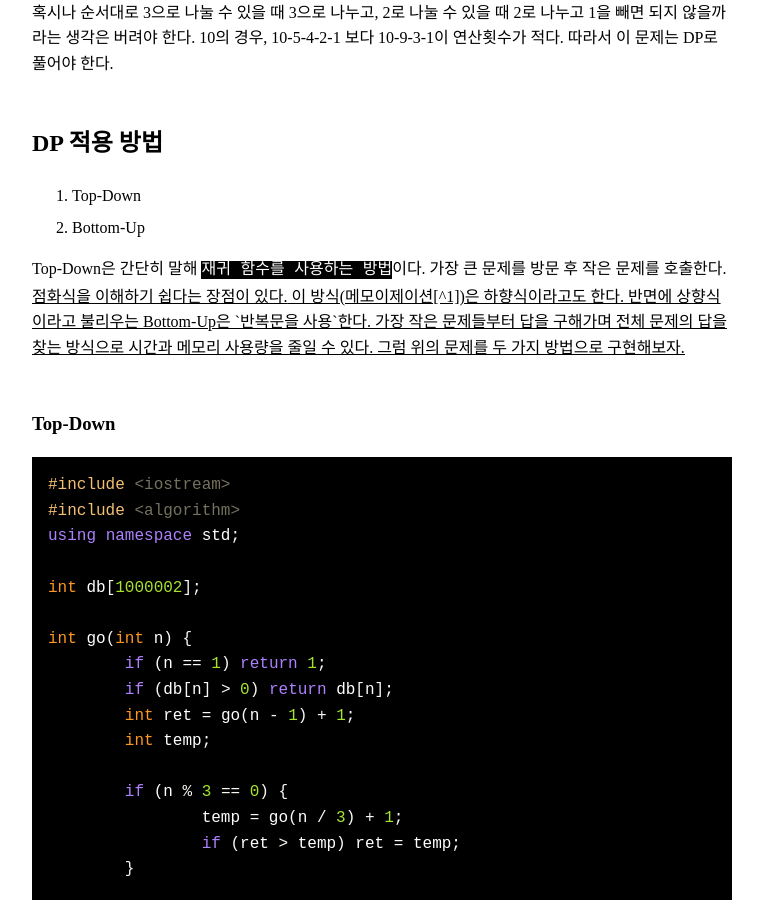
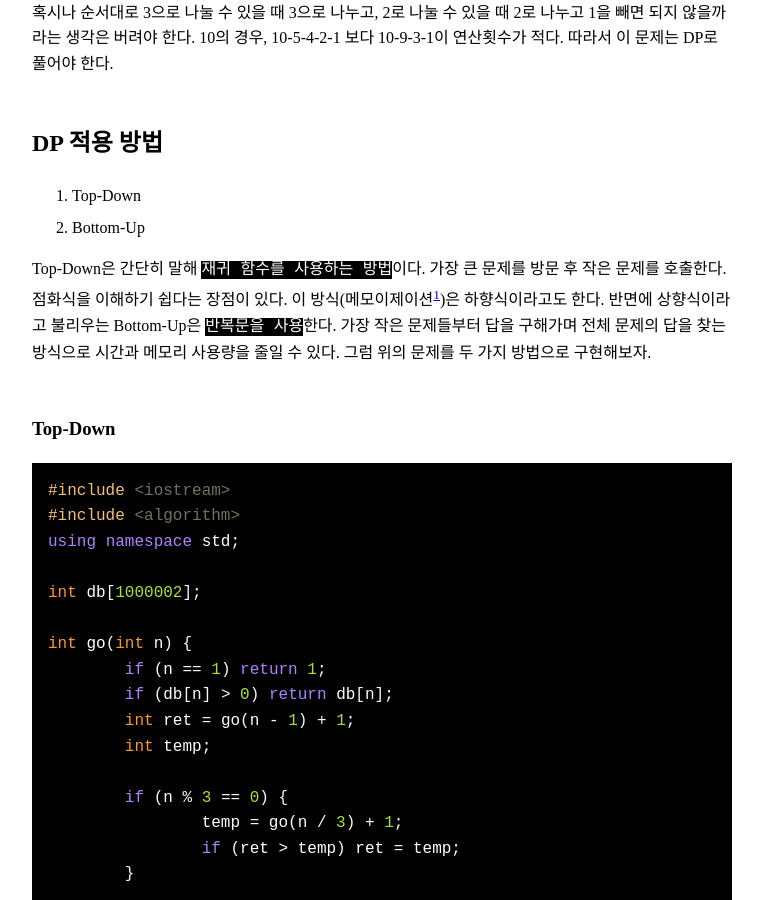
Before and after one commit to domicmeia/domicmeia.github.io, a Jekyll site: the page built from _posts/2022-01-16-[알고리즘]-동적계획법.md, in a window 1280 px wide and 900 px high, scrolled down 2027 px. Shown: the whole window, without its empty margins (258-1021 px from the left). Built offline with Jekyll 4.4.1, drawn with Linux system fonts in a browser that asks for light colours; some web fonts are replaced; some of the changed text lies outside the part shown.

````diff
--- a/_posts/2022-01-16-[알고리즘]-동적계획법.md
+++ b/_posts/2022-01-16-[알고리즘]-동적계획법.md
@@ -56,8 +56,8 @@ DP는 기본적으로 문제를 나누고 그 문제의 결과값을 재활용
 1. Top-Down
 2. Bottom-Up
 
-Top-Down은 간단히 말해 `재귀 함수를 사용하는 방법`이다. 가장 큰 문제를 방문 후 작은 문제를 호출한다. <u>점화식을 이해하기 쉽다는 장점이 있다.<u>
-이 방식(메모이제이션[^1])은 하향식이라고도 한다. 반면에 상향식이라고 불리우는 Bottom-Up은 `반복문을 사용`한다. 가장 작은 문제들부터 답을 구해가며 전체 문제의 답을 찾는 방식으로 <u>시간과 메모리 사용량을 줄일 수 있다.<u> 그럼 위의 문제를 두 가지 방법으로 구현해보자.
+Top-Down은 간단히 말해 `재귀 함수를 사용하는 방법`이다. 가장 큰 문제를 방문 후 작은 문제를 호출한다. 점화식을 이해하기 쉽다는 장점이 있다.
+이 방식(메모이제이션[^1])은 하향식이라고도 한다. 반면에 상향식이라고 불리우는 Bottom-Up은 `반복문을 사용`한다. 가장 작은 문제들부터 답을 구해가며 전체 문제의 답을 찾는 방식으로 시간과 메모리 사용량을 줄일 수 있다. 그럼 위의 문제를 두 가지 방법으로 구현해보자.
 
 ### Top-Down
 ```c++
````
